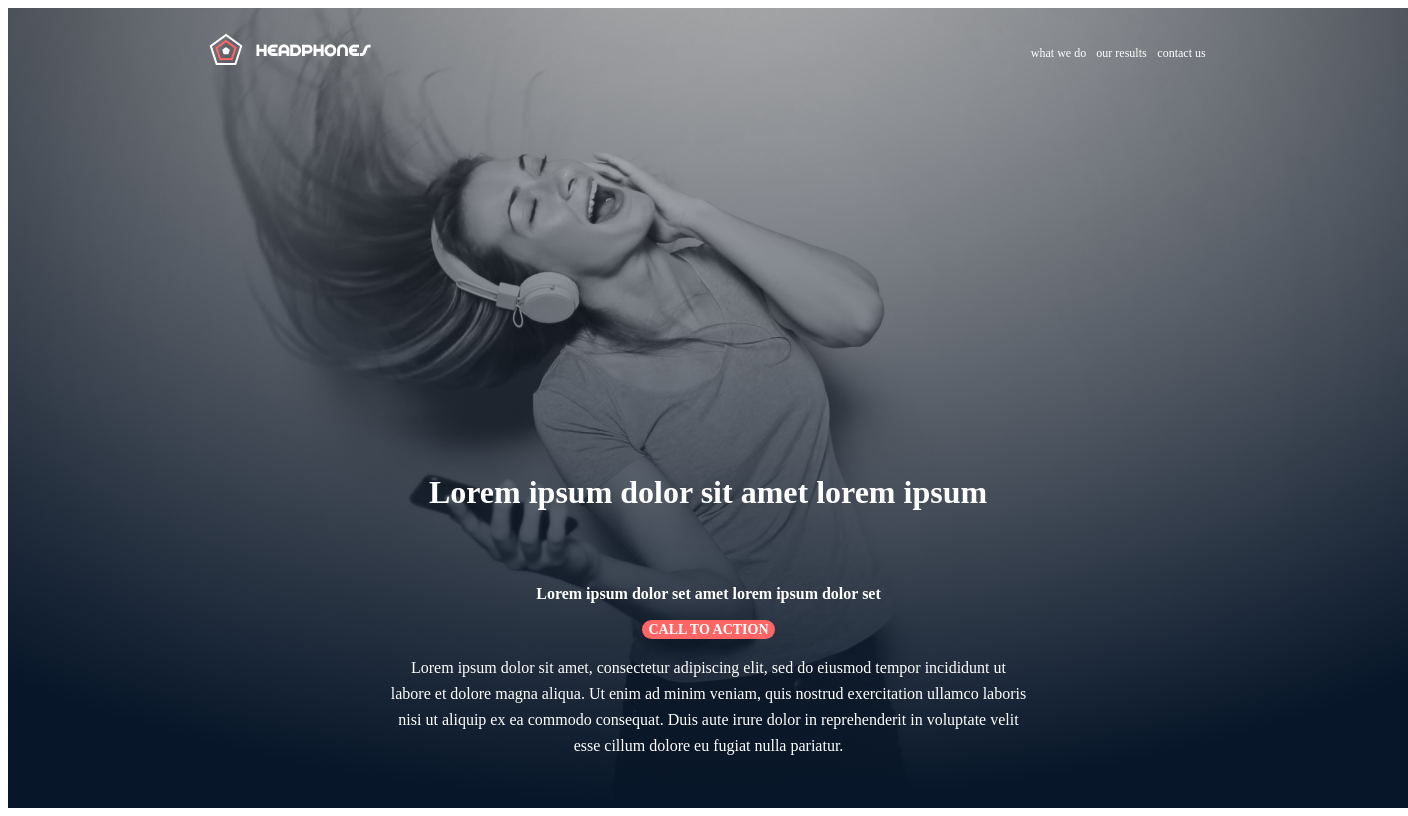
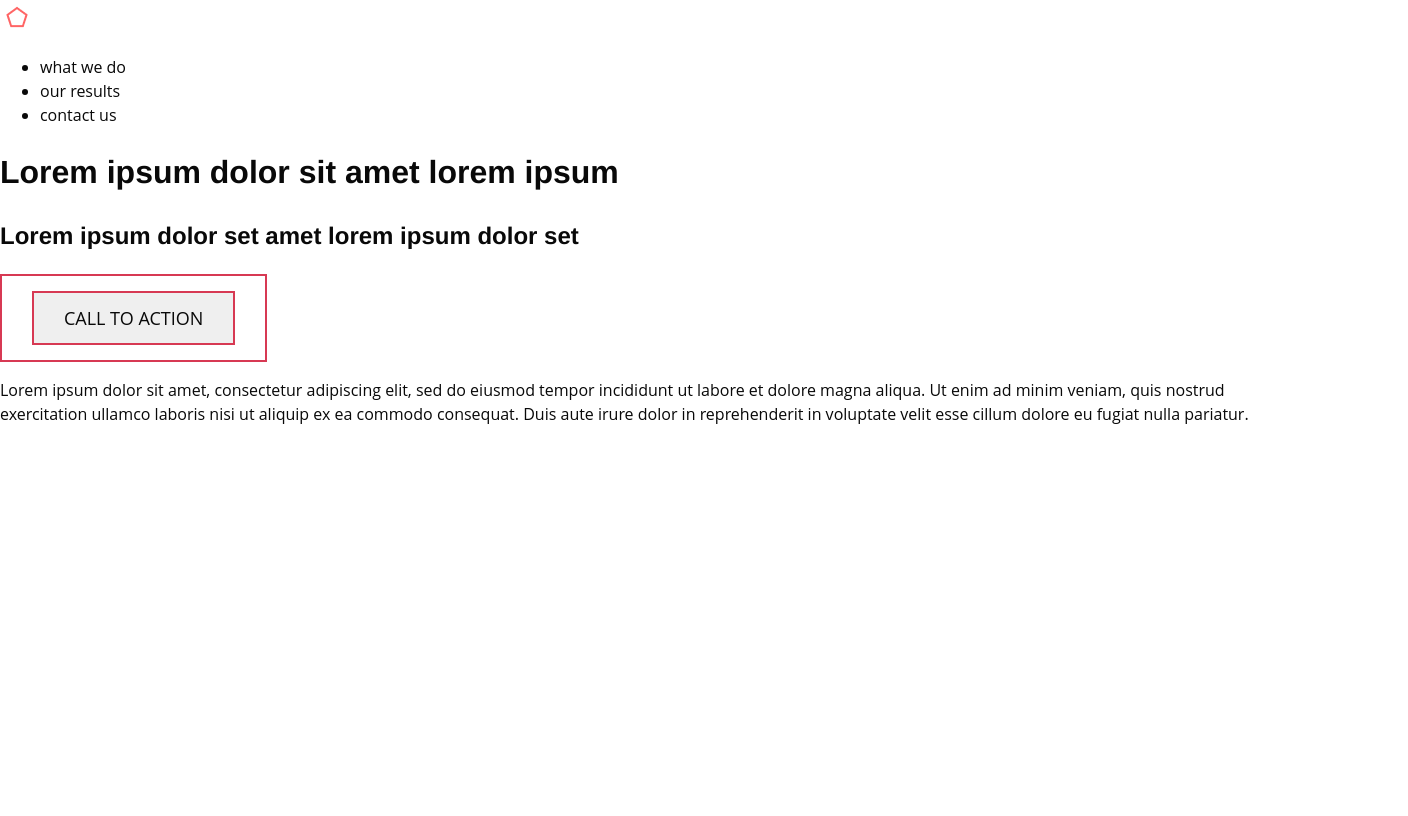
Before and after one commit to Simellow/alx_html_css, a plain HTML site: page headphones/1-index.html in a window 1280 px wide. Shown: the whole page, 1408 px wide, since content can reach past the window. Drawn offline with Linux system fonts and the light colour scheme; files that its build step writes are made by us from their sources.

Commit message:
Headphones draft

```diff
--- a/headphones/1-index.html
+++ b/headphones/1-index.html
@@ -1,51 +1,43 @@
 <!DOCTYPE html>
-<html>
+<html lang="en">
     <head>
         <meta charset="UTF-8">
         <meta name="viewport" content="width=device-width, initial-scale=1.0">
         <title>Headphones</title>
+        <!--Icon link?-->
         <link rel="stylesheet" href="1-styles.css">
+        <link href='https://fonts.googleapis.com/css?family=Source+Sans+Pro' rel='stylesheet' type='text/css'>
     </head>
-
     <body>
+        <section class="top-section">
             <header>
-        <section>
+                <!--logo-->
+                <div class="Logo1">
+                    <a href="1-index.html"><img src="images/logo.png"></a>
+                </div>
+                <!--ICON?-->
                 <nav>
-
-            <div class="Logo1">
-            <a href="1-index.html"><img src="images/logo.png" alt="logo1"></a>
-            </div>
-
-            <div class="nav-links">
-                <ul>
-                    <li class="wwd"><a href="">what we do</a></li>
-                    <li class="or"><a href="">our results</a></li>
-                    <li class="cu"><a href="">contact us</a></li>
+                    <div class="menu">
+                        <ul class="menu">
+                            <li><a href="">what we do</a></li>
+                            <li><a href="">our results</a></li>
+                            <li><a href="">contact us</a></li>
                         </ul>
                     </div>
-
                 </nav>
-
-            <section class="mid-header">
-            <div class="banner-text">
+            </header>
+            <!--Main part-->
+            <div class="Banner">
+                <div class="Banner-headings">
                     <h1>Lorem ipsum dolor sit amet lorem ipsum</h1>
-            <p>Lorem ipsum dolor set amet lorem ipsum dolor set</p>
+                    <h2>Lorem ipsum dolor set amet lorem ipsum dolor set</h2>
                 </div>
-
                 <div class="button">
-            <button class="cta">CALL TO ACTION</button>
+                    <a href=""><button class="button">CALL TO ACTION</button></a>
                 </div>
-
-
-
-            <div class="paragraph">
+                <div class="banner-paragraph">
                     <p>Lorem ipsum dolor sit amet, consectetur adipiscing elit, sed do eiusmod tempor incididunt ut labore et dolore magna aliqua. Ut enim ad minim veniam, quis nostrud exercitation ullamco laboris nisi ut aliquip ex ea commodo consequat. Duis aute irure dolor in reprehenderit in voluptate velit esse cillum dolore eu fugiat nulla pariatur.</p>
                 </div>
-
-            </section>
-
-        </section>
-        </header>
+            </div>
         </section>
     </body>
-</html>
--- a/headphones/1-styles.css
+++ /dev/null
@@ -1,130 +0,0 @@
-body {
-
-}
-header {
-    width: 1400px;
-    height: 800px;
-    background-image: url(images/background.png);
-}
-nav {
-    display: flex;
-    justify-content: space-between;
-    width: 1000.39px;
-    height: 32px;
-    padding: 27.76px 0 0 200.61px;
-    align-items: center;
-
-}
-.Logo1 {
-
-}
-
-.nav-links {
-    flex: 1;
-    text-align: right;
-}
-.nav-links ul li {
-    list-style: none;
-    text-align: center;
-    display: inline-block;
-    padding: ;
-}
-
-.nav-links ul li a {
-    color: #FFFFFF;
-    font-family: Source Sans Pro;
-    text-decoration: none;
-    font-size: 12px;
-}
-.wwd {
-    width: 61px;
-    height: 15px;
-}
-
-.or {
-    width: 57px;
-    height: 15px;
-}
-.cu {
-    width: 55px;
-    height: 15px;
-}
-
-
-
-.mid-header {
-    display: flex;
-    flex-direction: column;
-    text-align: center;
-    width: 637px;
-    height: 313px;
-    padding: 372px 0 0 382px;
-
-
-}
-
-.banner-text {
-
-
-}
-
-.banner-text h1 {
-    width: 578px;
-    height: 40px;
-    padding: 0 0 0 29px;
-    color: #FFFFFF;
-    font-family: Source Sans Pro;
-    font-weight: 700;
-    font-size: 32px;
-    align-items: center;
-    line-height: 40.22px;
-}
-
-.banner-text p {
-    width: 355px;
-    height: 20px;
-    padding: 40px 0 0 141px;
-    color: #FFFFFF;
-    font-family: Source Sans Pro;
-    font-weight: 700;
-    font-size: 16px;
-    align-items: center;
-    line-height: 20.11px;
-
-}
-
-.button {
-
-
-}
-
-.cta {
-
-    font-size: 14px;
-    font-weight: 700;
-    font-family: Source Sans Pro;
-    text-align: center;
-    cursor: pointer;
-    outline: none;
-    color: #fff;
-    background-color: #FF6565;
-    border: none;
-    border-radius: 15px;
-    font-weight: 700;
-    line-height: 17.6px;
-}
-
-.paragraph {
-    width: 637px;
-    height: 104px;
-    top: 209px;
-    font-family: Source Sans Pro;
-    font-size: 16px;
-    font-weight: 400;
-    line-height: 26px;
-    letter-spacing: 0px;
-    text-align: center;
-    color: #FFFFFF;
-
-
-}
```
Also changed, not shown: headphones/Alt.html (added, +22 -0 lines). Lines whose indentation alone changed are shown as unchanged.
